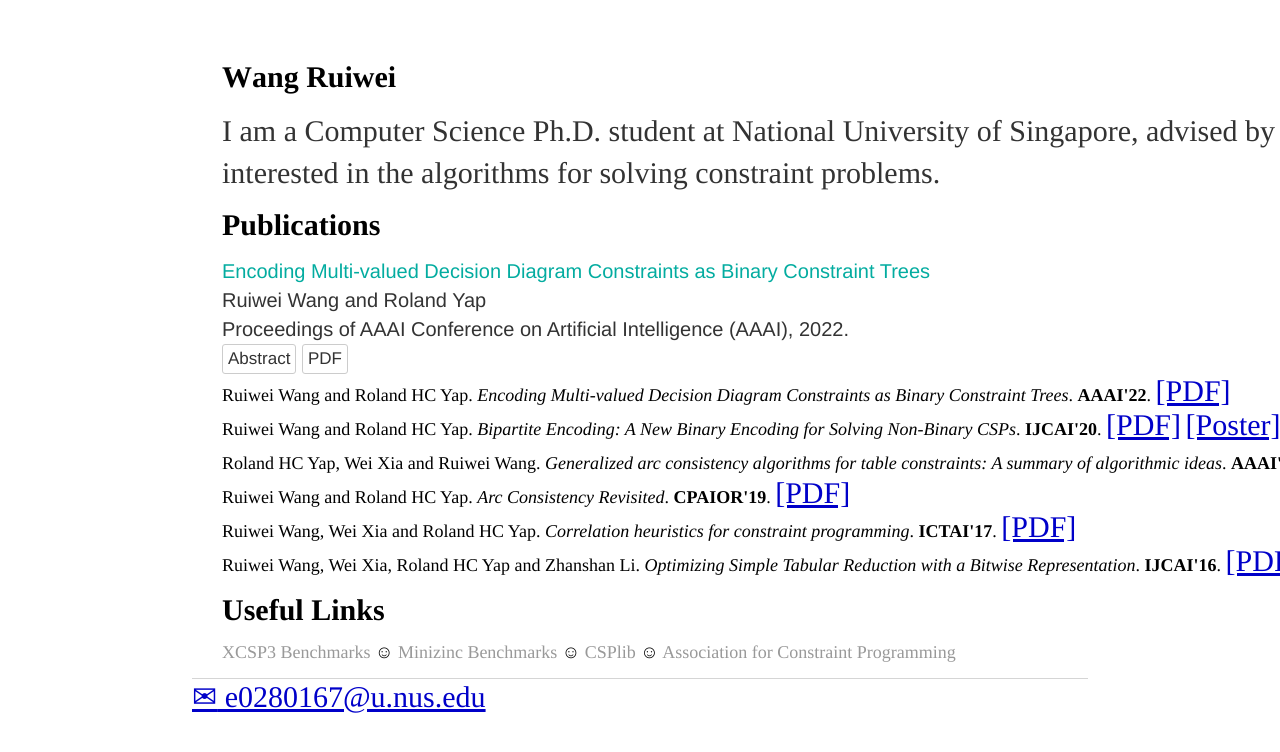
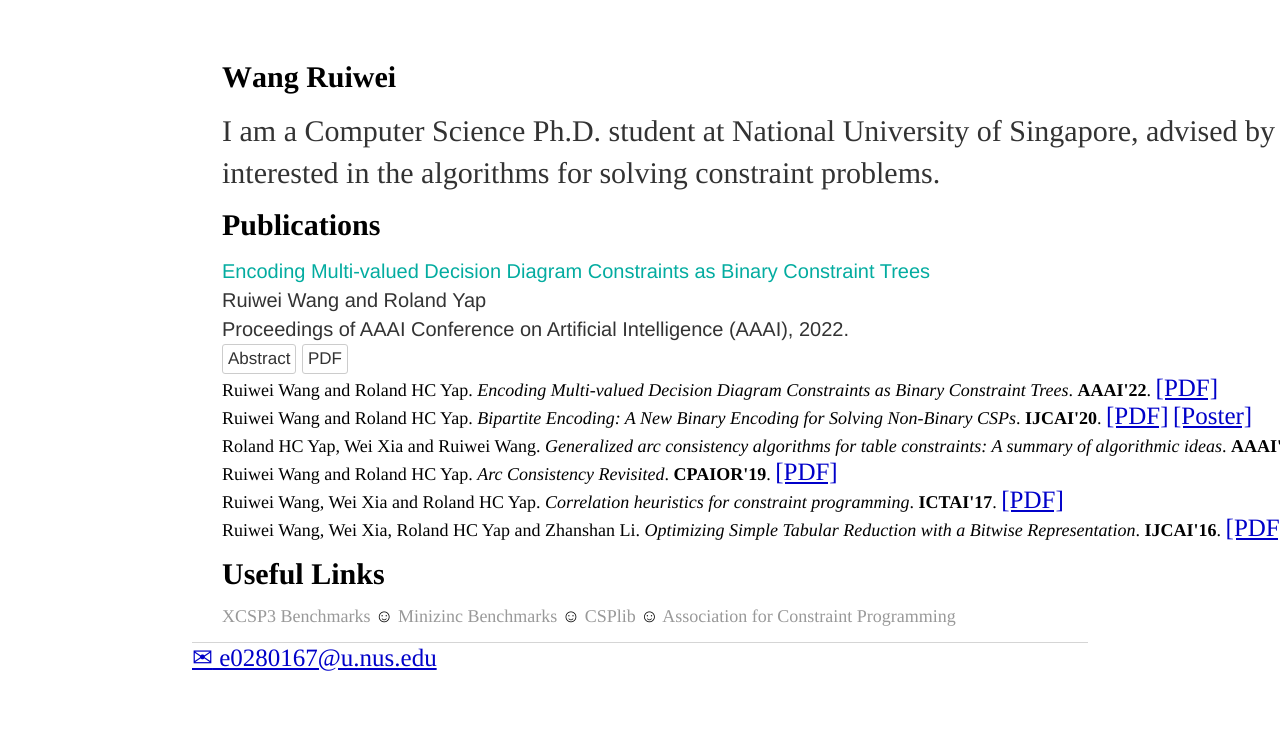
Before and after one commit to WangRuiwei/WangRuiwei.github.io, a Jekyll site: the page built from index.html, in a window 1280 px wide. Shown: the top 752 px of the page. Built offline with Jekyll 4.4.1, drawn with Linux system fonts in a browser that asks for light colours.

Commit message:
Update default.html

```diff
--- a/_layouts/default.html
+++ b/_layouts/default.html
@@ -9,7 +9,7 @@
     				p.p2 {margin: 0.0px 0.0px 18.0px 0.0px; line-height: 21.0px; font: 18.0px Times; color: #000000; -webkit-text-stroke: #000000}
     				p.p3 {margin: 0.0px 0.0px 14.9px 0.0px; line-height: 22.0px; font: 18.0px Times; color: #000000; -webkit-text-stroke: #000000}
 				span.s1 {font: 30.0px Times; font-kerning: none}
-    				span.s2 {font: 30.0px Times; text-decoration: underline ; font-kerning: none; color: #0000c9; -webkit-text-stroke: 0px #0000c9}
+    				span.s2 {font: 25.0px Times; text-decoration: underline ; font-kerning: none; color: #0000c9; -webkit-text-stroke: 0px #0000c9}
   			</style>
 		</head>
 		<body>
```
